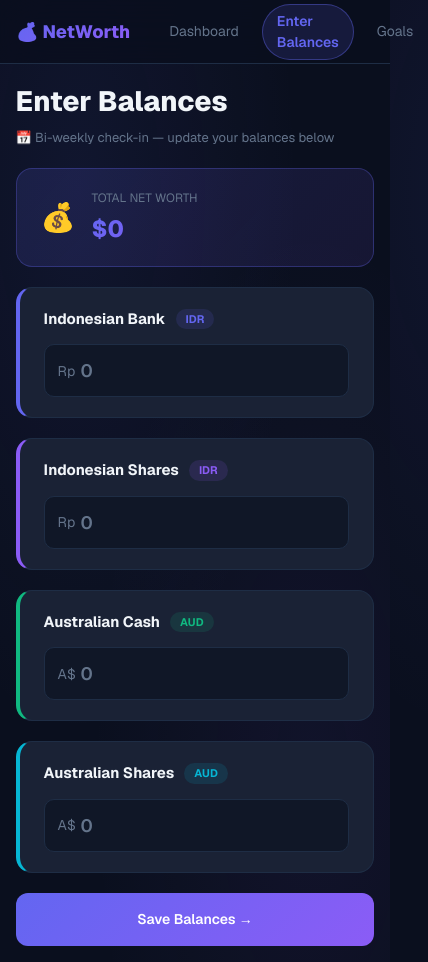
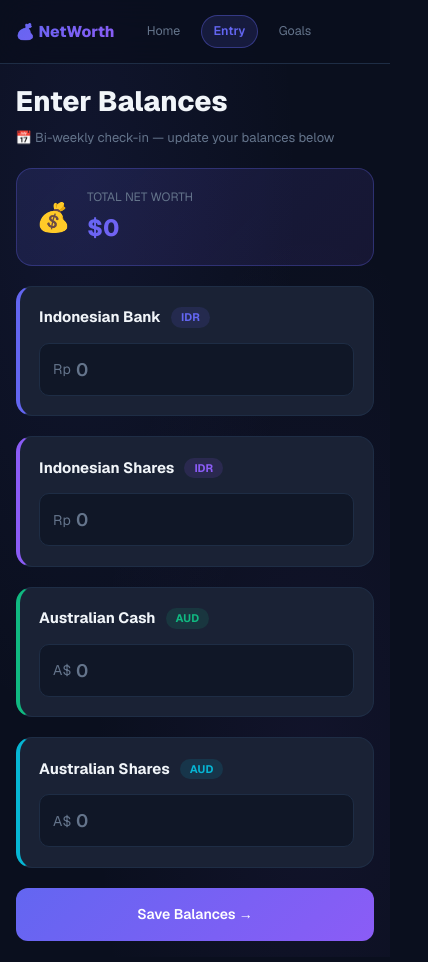
Before and after one commit to tiajulian/networth-tracker, a Next.js app: page /entry in a window 390 px wide. Shown: the whole page, 428 px wide, since content can reach past the window. Built offline with nearby package versions, Linux system fonts and the light colour scheme; no server answers.

Commit message:
better screen

```diff
--- a/app/entry/page.tsx
+++ b/app/entry/page.tsx
@@ -101,7 +101,7 @@ export default function EntryPage() {
       <div style={{
         background: 'linear-gradient(135deg, rgba(99,102,241,0.15), rgba(139,92,246,0.1))',
         border: '1px solid rgba(99,102,241,0.3)',
-        borderRadius: 16, padding: '20px 24px',
+        borderRadius: 16, padding: 'clamp(16px, 5vw, 20px) clamp(16px, 5vw, 24px)',
         display: 'flex', alignItems: 'center', gap: 16,
       }}>
         <span style={{ fontSize: 28 }}>💰</span>
@@ -121,7 +121,7 @@ export default function EntryPage() {
             background: 'var(--bg-card)',
             border: '1px solid var(--border)',
             borderLeft: `4px solid ${acc.color}`,
-            borderRadius: 16, padding: '20px 24px',
+            borderRadius: 16, padding: 'clamp(16px, 5vw, 20px) clamp(16px, 5vw, 24px)',
           }}>
             <div style={{ display: 'flex', alignItems: 'center', gap: 10, marginBottom: 14 }}>
               <span style={{ fontWeight: 700, color: 'var(--text-primary)', fontSize: 15 }}>{acc.label}</span>
--- a/app/globals.css
+++ b/app/globals.css
@@ -145,6 +145,16 @@ input[type=number] { -moz-appearance: textfield; }
   gap: 12px;
 }
 
+/* Nav: hide scrollbar on the horizontal-scroll fallback for very narrow screens */
+nav div::-webkit-scrollbar { display: none; }
+
+/* Nav labels: full text by default, short label swaps in on narrow screens */
+.nav-label-short { display: none; }
+@media (max-width: 420px) {
+  .nav-label-full  { display: none; }
+  .nav-label-short { display: inline; }
+}
+
 /* Mobile responsive */
 @media (max-width: 480px) {
   .glass-card { padding: 16px; }
--- a/app/goals/page.tsx
+++ b/app/goals/page.tsx
@@ -68,8 +68,8 @@ export default function GoalsPage() {
     <div style={{ display: 'flex', flexDirection: 'column', gap: '24px' }}>
 
       {/* Header */}
-      <div style={{ display: 'flex', justifyContent: 'space-between', alignItems: 'center' }}>
-        <h1 style={{ fontSize: 28, fontWeight: 800, color: 'var(--text-primary)', margin: 0 }}>Goals 🎯</h1>
+      <div style={{ display: 'flex', flexWrap: 'wrap', justifyContent: 'space-between', alignItems: 'center', gap: 12 }}>
+        <h1 style={{ fontSize: 'clamp(22px, 6vw, 28px)', fontWeight: 800, color: 'var(--text-primary)', margin: 0 }}>Goals 🎯</h1>
         <button
           onClick={() => setShowForm(v => !v)}
           className="btn-primary"
@@ -218,7 +218,7 @@ export default function GoalsPage() {
                 </div>
 
                 {/* Footer */}
-                <div style={{ display: 'grid', gridTemplateColumns: '1fr 1fr 1fr', gap: 8, fontSize: 12, color: 'var(--text-muted)', borderTop: '1px solid var(--border)', paddingTop: 12 }}>
+                <div className="goal-footer" style={{ display: 'grid', gridTemplateColumns: '1fr 1fr 1fr', gap: 8, fontSize: 12, color: 'var(--text-muted)', borderTop: '1px solid var(--border)', paddingTop: 12 }}>
                   <div>Current<br /><span style={{ color: 'var(--text-secondary)', fontWeight: 600 }}>{fmtAUD(currentNW)}</span></div>
                   <div style={{ textAlign: 'center' }}>To go<br /><span style={{ color: 'var(--text-secondary)', fontWeight: 600 }}>{fmtAUD(remaining)}</span></div>
                   <div style={{ textAlign: 'right' }}>Target<br /><span style={{ color: 'var(--text-secondary)', fontWeight: 600 }}>{fmtAUD(goal.target_amount_aud)}</span></div>
--- a/app/page.tsx
+++ b/app/page.tsx
@@ -223,7 +223,7 @@ export default function Dashboard() {
             Total Growth
           </div>
           <div style={{
-            fontSize: 26, fontWeight: 800, marginBottom: 8,
+            fontSize: 'clamp(18px, 4vw, 26px)', fontWeight: 800, marginBottom: 8,
             color: totalGrowth !== null && totalGrowth >= 0 ? 'var(--accent-green)' : 'var(--accent-red)',
           }}>
             {totalGrowth !== null ? `${totalGrowth >= 0 ? '+' : ''}${totalGrowth.toFixed(1)}%` : '—'}
@@ -266,7 +266,7 @@ export default function Dashboard() {
         <h2 style={{ fontWeight: 700, fontSize: 16, color: 'var(--text-primary)', marginBottom: 12 }}>
           Net Worth Growth
         </h2>
-        <div style={{ display: 'flex', gap: 16, marginBottom: 16, fontSize: 12, color: 'var(--text-muted)' }}>
+        <div style={{ display: 'flex', flexWrap: 'wrap', gap: 16, marginBottom: 16, fontSize: 12, color: 'var(--text-muted)' }}>
           <div style={{ display: 'flex', alignItems: 'center', gap: 6 }}>
             <span style={{ width: 20, height: 0, display: 'inline-block', borderTop: '2.5px solid #6366f1' }} />
             Current
@@ -392,7 +392,7 @@ export default function Dashboard() {
                   <div className="progress-bar" style={{ marginBottom: 12 }}>
                     <div className="progress-bar-fill" style={{ width: `${pct}%` }} />
                   </div>
-                  <div style={{ display: 'grid', gridTemplateColumns: '1fr 1fr 1fr', gap: 8, fontSize: 12, color: 'var(--text-muted)' }}>
+                  <div className="goal-footer" style={{ display: 'grid', gridTemplateColumns: '1fr 1fr 1fr', gap: 8, fontSize: 12, color: 'var(--text-muted)' }}>
                     <div>Current<br /><span style={{ color: 'var(--text-secondary)', fontWeight: 600 }}>{fmtAUD(cur.total_aud)}</span></div>
                     <div style={{ textAlign: 'center' }}>To go<br /><span style={{ color: 'var(--text-secondary)', fontWeight: 600 }}>{fmtAUD(remaining)}</span></div>
                     <div style={{ textAlign: 'right' }}>Target<br /><span style={{ color: 'var(--text-secondary)', fontWeight: 600 }}>{fmtAUD(goal.target_amount_aud)}</span></div>
--- a/components/Nav.tsx
+++ b/components/Nav.tsx
@@ -4,9 +4,9 @@ import Link from 'next/link'
 import { usePathname } from 'next/navigation'
 
 const links = [
-  { href: '/', label: 'Dashboard' },
-  { href: '/entry', label: 'Enter Balances' },
-  { href: '/goals', label: 'Goals' },
+  { href: '/', label: 'Dashboard', short: 'Home' },
+  { href: '/entry', label: 'Enter Balances', short: 'Entry' },
+  { href: '/goals', label: 'Goals', short: 'Goals' },
 ]
 
 export function Nav() {
@@ -25,22 +25,26 @@ export function Nav() {
       <div style={{
         maxWidth: '896px',
         margin: '0 auto',
-        padding: '0 16px',
+        padding: '0 clamp(12px, 4vw, 16px)',
         height: '100%',
         display: 'flex',
         alignItems: 'center',
-        gap: '8px',
+        gap: 'clamp(4px, 2vw, 8px)',
+        overflowX: 'auto',
+        scrollbarWidth: 'none',
+        WebkitOverflowScrolling: 'touch',
       }}>
         <Link href="/" style={{
           fontWeight: 800,
-          fontSize: '18px',
+          fontSize: 'clamp(15px, 4vw, 18px)',
           background: 'linear-gradient(135deg, #6366f1, #8b5cf6)',
           WebkitBackgroundClip: 'text',
           WebkitTextFillColor: 'transparent',
           backgroundClip: 'text',
-          marginRight: '16px',
+          marginRight: 'clamp(8px, 3vw, 16px)',
           textDecoration: 'none',
           flexShrink: 0,
+          whiteSpace: 'nowrap',
         }}>
           💰 NetWorth
         </Link>
@@ -52,18 +56,21 @@ export function Nav() {
               key={link.href}
               href={link.href}
               style={{
-                padding: '6px 14px',
+                padding: 'clamp(5px, 1.5vw, 6px) clamp(10px, 3vw, 14px)',
                 borderRadius: '999px',
-                fontSize: '14px',
+                fontSize: 'clamp(12px, 3.2vw, 14px)',
                 fontWeight: active ? 600 : 400,
                 textDecoration: 'none',
                 transition: 'all 0.2s ease',
                 background: active ? 'rgba(99,102,241,0.15)' : 'transparent',
                 border: active ? '1px solid rgba(99,102,241,0.4)' : '1px solid transparent',
                 color: active ? '#6366f1' : '#64748b',
+                flexShrink: 0,
+                whiteSpace: 'nowrap',
               }}
             >
-              {link.label}
+              <span className="nav-label-full">{link.label}</span>
+              <span className="nav-label-short">{link.short}</span>
             </Link>
           )
         })}
```
